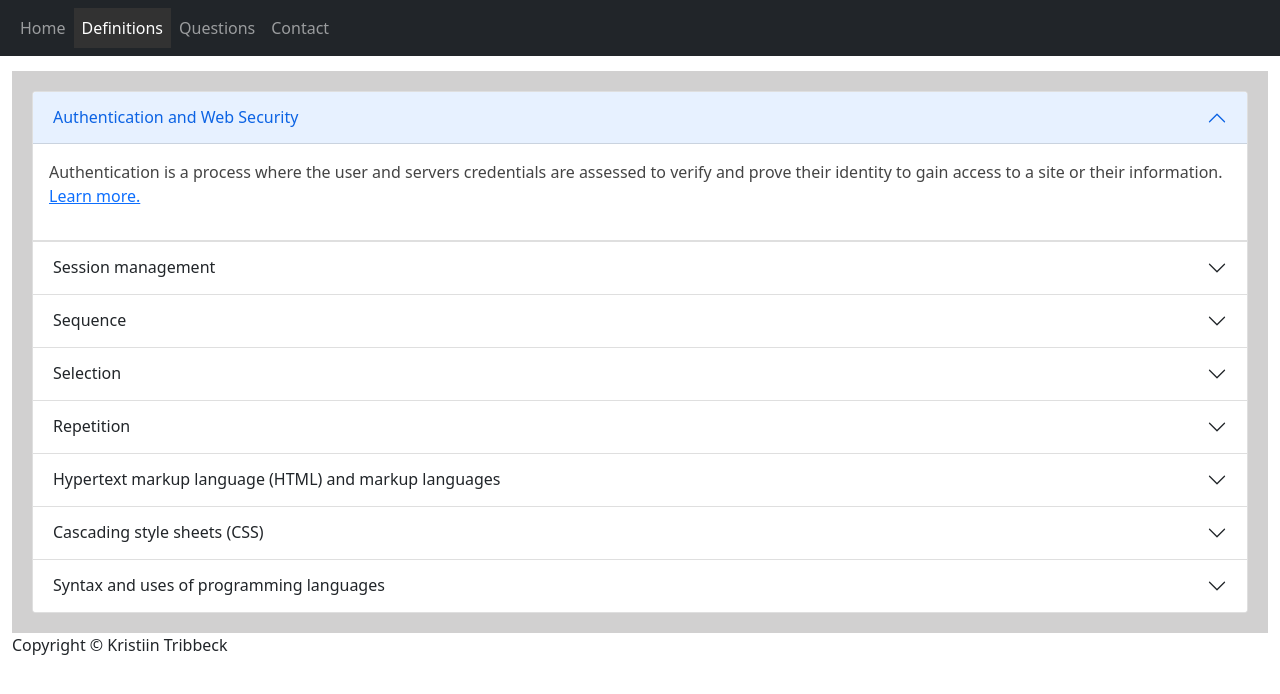
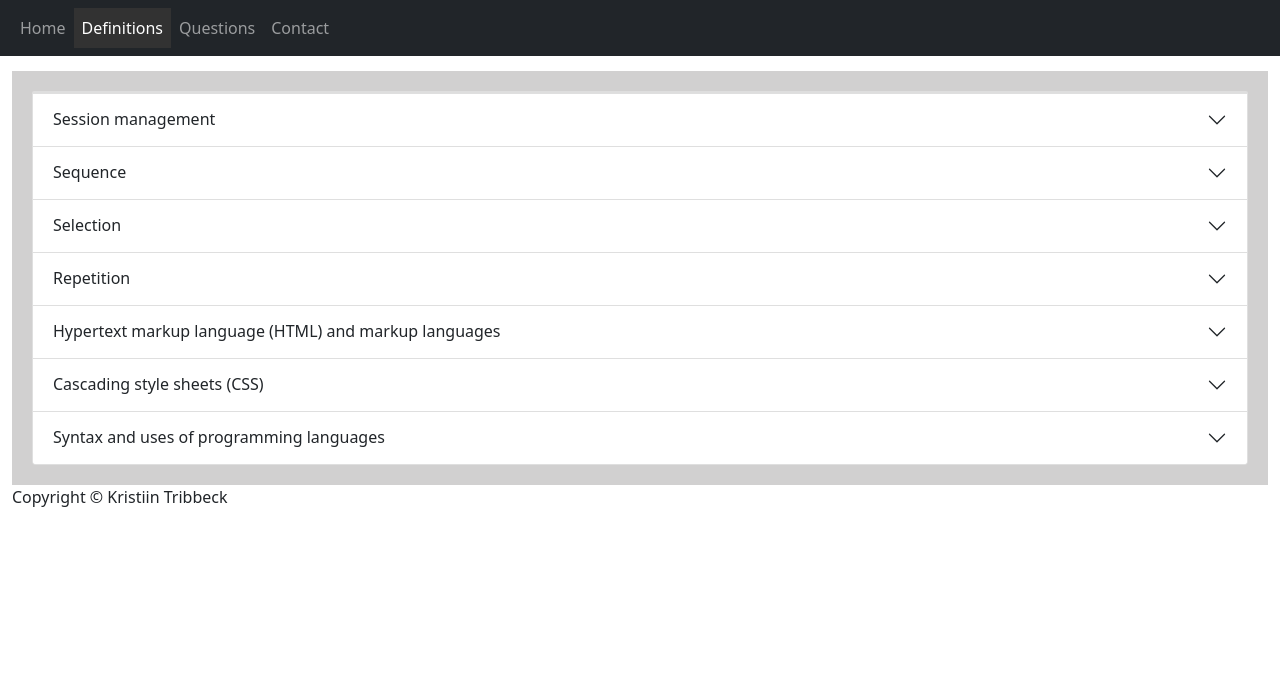
Before and after one commit to KrisTribbeck/Webpage-Development, a plain HTML site: page definitions.html in a window 1280 px wide. Drawn offline with nearby package versions, Linux system fonts and the light colour scheme.

Commit message:
Accordion collapse changed in Definitions and Questions

```diff
--- a/definitions.html
+++ b/definitions.html
@@ -34,10 +34,10 @@
         <div class="accordion" id="myAccordion">
             <div class="accordion-item">
                 <h2 class="accordion-header" id="headingOne">
-                    <button type="button" class="accordion-button" data-bs-toggle="collapse"
+                    <button type="button" class="accordion-button collapse" data-bs-toggle="collapse"
                         data-bs-target="#collapseOne">Authentication and Web Security</button>
                 </h2>
-                <div id="collapseOne" class="accordion-collapse show" data-bs-parent="#myAccordion">
+                <div id="collapseOne" class="accordion-collapse collapse" data-bs-parent="#myAccordion">
                     <div class="card-body">
                         <p>Authentication is a process where the user and servers credentials are assessed to verify and
                             prove their identity to gain access to a site or their information. <a
```
Also changed, not shown: questions.html (+2 -2 lines).
